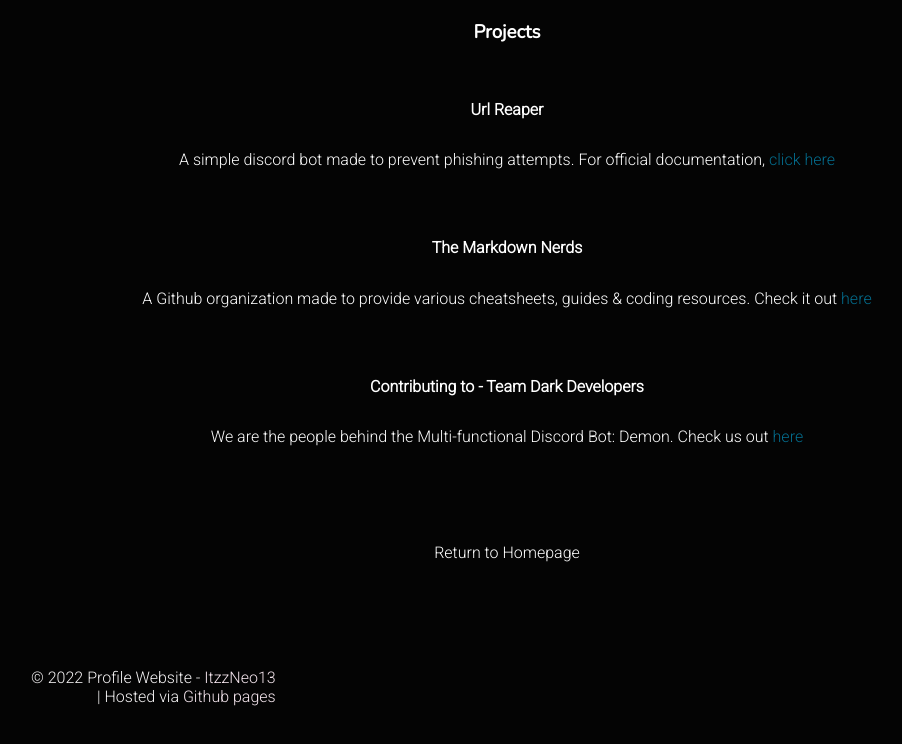
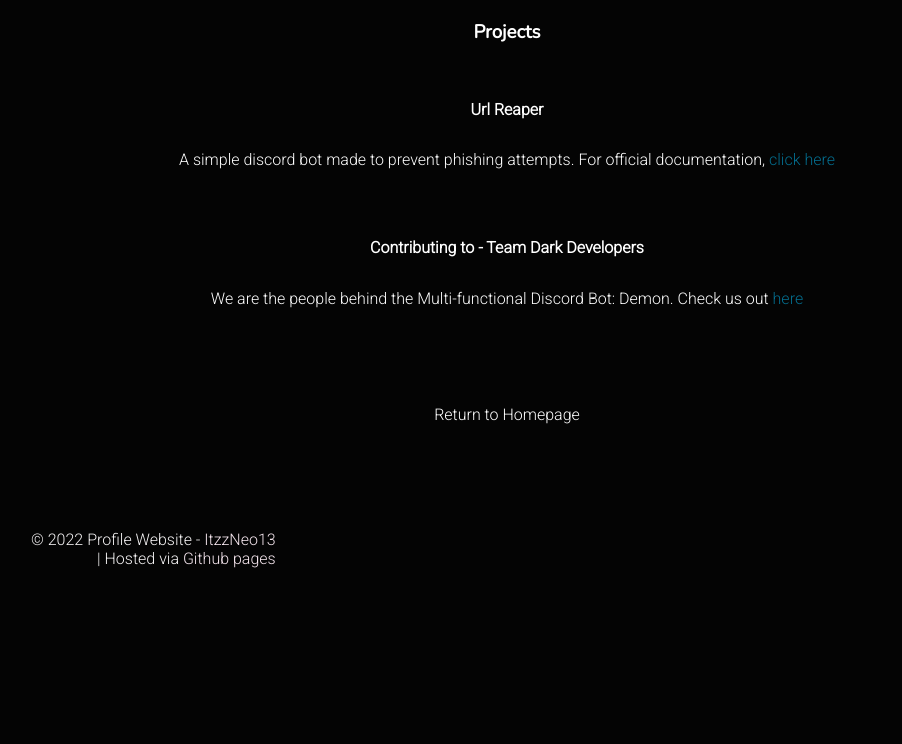
Before and after one commit to ItzzNeo13/itzzneo13.github.io, a plain HTML site: page project.html in a window 1280 px wide. Shown: the whole page, without its empty margins (133-1035 px from the left). Drawn offline with nearby package versions, Linux system fonts and the light colour scheme.

Commit message:
Update project.html

```diff
--- a/project.html
+++ b/project.html
@@ -15,11 +15,6 @@
         <h4>Url Reaper</h4>
         <p>A simple discord bot made to prevent
         phishing attempts. For official documentation, <a id="c1" href="https://github.com/url-reaper">click here</a></p>
-        <br>
-<!---------------------------->
-        <h4>The Markdown Nerds</h4>
-        <p>A Github organization made to
-        provide various cheatsheets, guides & coding resources. Check it out <a id="c2" href="https://github.com/TheMarkdownNerds">here</a></p>
         <br>
 <!---------------------------->
         <h4>Contributing to - Team Dark Developers</h4>
```
